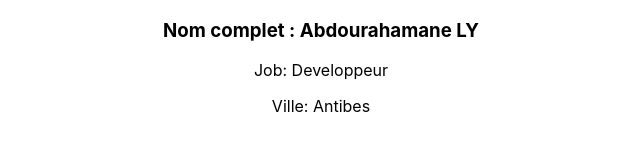
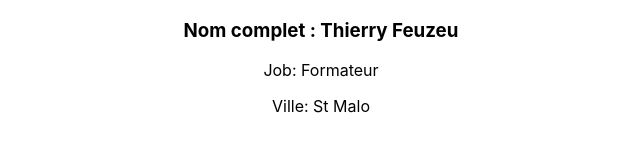
Before and after one commit to ly-abdourahamane/React-Utilities, a React (Create React App) app: page / in a window 1280 px wide. Shown: the top 166 px of the page, without its empty margins (319-959 px from the left). Built offline with nearby package versions, Linux system fonts and the light colour scheme.

Commit message:
utilisation de template stream

```diff
--- a/src/App.js
+++ b/src/App.js
@@ -2,15 +2,16 @@ import React from 'react';
 import './App.css';
 
 function App() {
-  const fullName = 'Abdourahamane LY';
-  const job  = 'Developpeur';
-  const ville = 'Antibes';
+  const firstName = 'Thierry';
+  const lastName = 'Feuzeu';
+  const job  = 'Formateur';
+  const ville = 'St Malo';
 
 
 
   return (
     <div className="App">
-    <h3>Nom complet : {fullName}</h3>
+    <h3>Nom complet : {`${firstName} ${lastName}`}</h3>
     <p>Job: {job}</p>
     <p>Ville: {ville}</p>
     </div>
```
